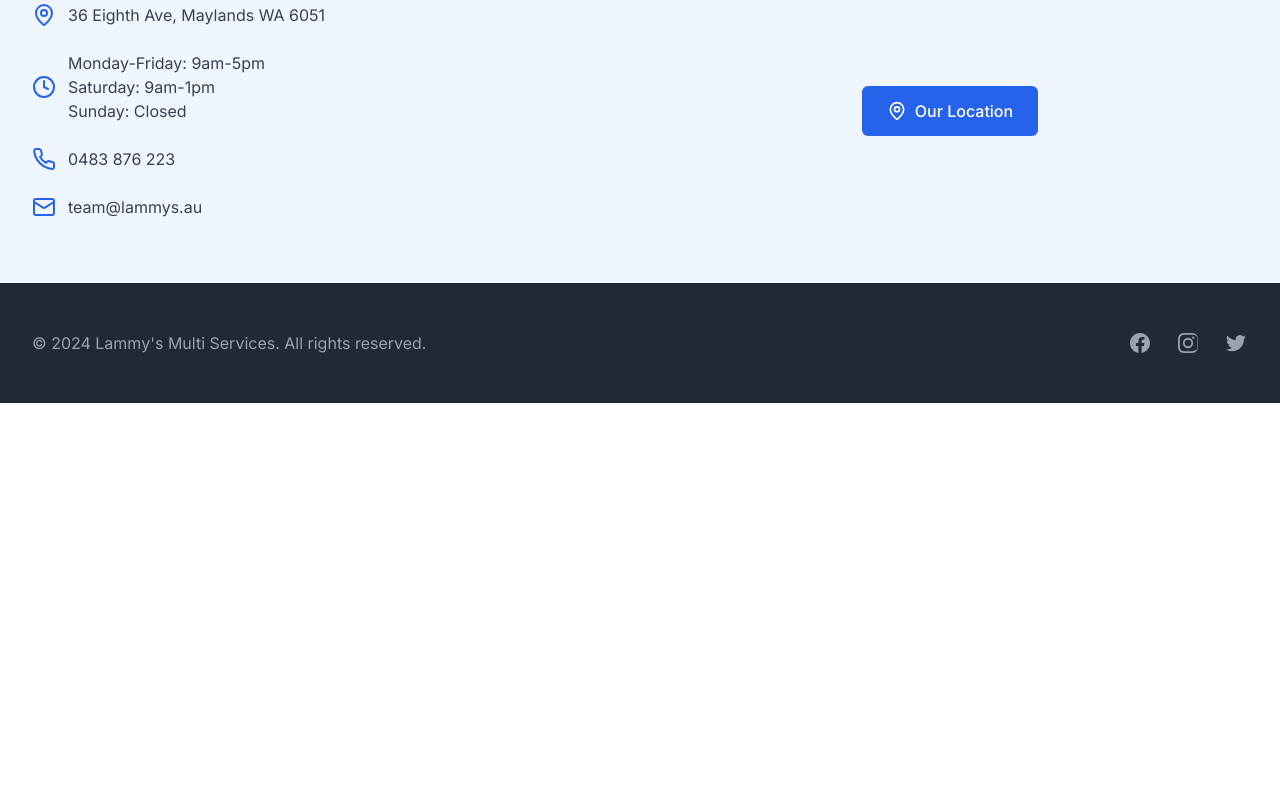
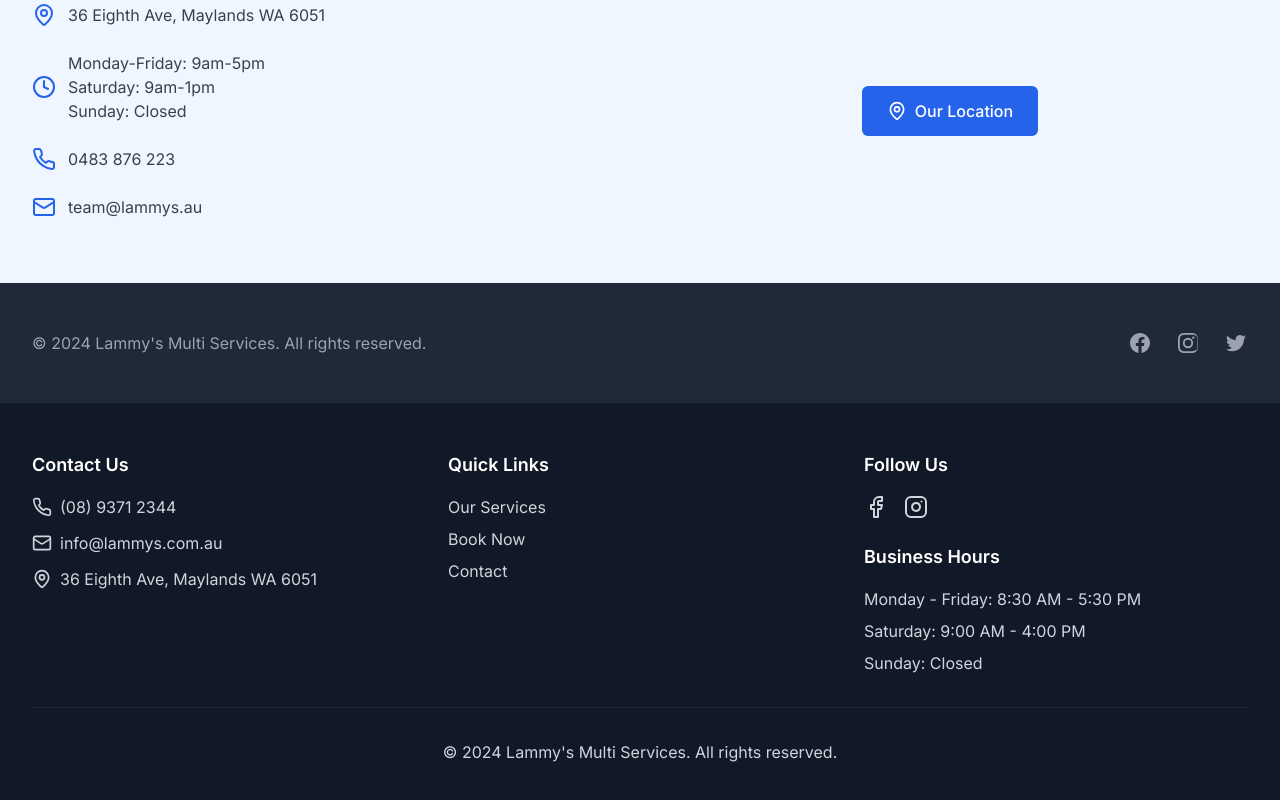
Before and after one commit to vomichibi/lammys, a Next.js app: page / in a window 1280 px wide. Shown: the part 2469-3269 px from the top of the page. Before the commit the page ends 2872 px from the top, so only its background shows below. Built offline with nearby package versions, Linux system fonts and the light colour scheme; no server answers.

Commit message:
added footer, added confirmation box at checkout

```diff
--- a/app/booking/page.tsx
+++ b/app/booking/page.tsx
@@ -1,5 +1,13 @@
 'use client';
 
 import BookingPageComponent from './booking-page';
+import Footer from '@/components/ui/Footer';
 
-export default BookingPageComponent;
+export default function BookingPage() {
+  return (
+    <>
+      <BookingPageComponent />
+      <Footer />
+    </>
+  );
+}
--- /dev/null
+++ b/app/components/Footer.tsx
@@ -0,0 +1,95 @@
+'use client';
+
+import Link from 'next/link';
+import { Facebook, Instagram, Mail, Phone, MapPin } from 'lucide-react';
+
+const Footer = () => {
+  return (
+    <footer className="bg-gray-900 text-gray-300">
+      <div className="max-w-7xl mx-auto py-12 px-4 sm:px-6 lg:px-8">
+        <div className="grid grid-cols-1 md:grid-cols-3 gap-8">
+          {/* Contact Information */}
+          <div>
+            <h3 className="text-white text-lg font-semibold mb-4">Contact Us</h3>
+            <div className="space-y-3">
+              <div className="flex items-center">
+                <Phone className="h-5 w-5 mr-2" />
+                <a href="tel:+61893712344" className="hover:text-white">
+                  (08) 9371 2344
+                </a>
+              </div>
+              <div className="flex items-center">
+                <Mail className="h-5 w-5 mr-2" />
+                <a href="mailto:info@lammys.com.au" className="hover:text-white">
+                  info@lammys.com.au
+                </a>
+              </div>
+              <div className="flex items-center">
+                <MapPin className="h-5 w-5 mr-2" />
+                <span>36 Eighth Ave, Maylands WA 6051</span>
+              </div>
+            </div>
+          </div>
+
+          {/* Quick Links */}
+          <div>
+            <h3 className="text-white text-lg font-semibold mb-4">Quick Links</h3>
+            <ul className="space-y-2">
+              <li>
+                <Link href="/services" className="hover:text-white">
+                  Our Services
+                </Link>
+              </li>
+              <li>
+                <Link href="/booking" className="hover:text-white">
+                  Book Now
+                </Link>
+              </li>
+              <li>
+                <Link href="/contact" className="hover:text-white">
+                  Contact
+                </Link>
+              </li>
+            </ul>
+          </div>
+
+          {/* Social Media & Hours */}
+          <div>
+            <h3 className="text-white text-lg font-semibold mb-4">Follow Us</h3>
+            <div className="flex space-x-4 mb-6">
+              <a
+                href="https://facebook.com"
+                target="_blank"
+                rel="noopener noreferrer"
+                className="hover:text-white"
+              >
+                <Facebook className="h-6 w-6" />
+              </a>
+              <a
+                href="https://instagram.com"
+                target="_blank"
+                rel="noopener noreferrer"
+                className="hover:text-white"
+              >
+                <Instagram className="h-6 w-6" />
+              </a>
+            </div>
+            <h3 className="text-white text-lg font-semibold mb-4">Business Hours</h3>
+            <div className="space-y-2">
+              <p>Monday - Friday: 8:30 AM - 5:30 PM</p>
+              <p>Saturday: 9:00 AM - 4:00 PM</p>
+              <p>Sunday: Closed</p>
+            </div>
+          </div>
+        </div>
+
+        {/* Copyright */}
+        <div className="border-t border-gray-800 mt-8 pt-8 text-center">
+          <p> {new Date().getFullYear()} Lammy's Multi Services. All rights reserved.</p>
+        </div>
+      </div>
+    </footer>
+  );
+}
+
+export default Footer;
--- a/app/dashboard/page.tsx
+++ b/app/dashboard/page.tsx
@@ -5,8 +5,9 @@
 import { useEffect } from 'react';
 import { LogOutIcon } from 'lucide-react';
 import { Button } from "@/components/ui/button";
+import Footer from '@/components/ui/Footer';
 
-export default function DashboardPage() {
+export default function DashboardPageComponent() {
   const { data: session, status } = useSession();
   const router = useRouter();
 
@@ -177,3 +178,12 @@
     </div>
   );
 }
+
+export default function DashboardPage() {
+  return (
+    <>
+      <DashboardPageComponent />
+      <Footer />
+    </>
+  )
+}
--- a/app/landing-page.tsx
+++ b/app/landing-page.tsx
@@ -14,11 +14,7 @@
 
   const handleBookNowClick = (e: React.MouseEvent) => {
     e.preventDefault()
-    if (session) {
-      router.push('/booking')
-    } else {
-      router.push('/register')
-    }
+    router.push('/booking')
   }
 
   return (
--- a/app/orders/page.tsx
+++ b/app/orders/page.tsx
@@ -6,8 +6,9 @@
 import { Card } from '@/components/ui/card';
 import { Button } from '@/components/ui/button';
 import { formatDistance } from 'date-fns';
+import Footer from '@/components/ui/Footer';
 
-export default function OrdersPage() {
+export default function OrdersPageComponent() {
   const { data: session } = useSession();
   const { orders, fetchUserOrders } = useOrderStore();
   const [loading, setLoading] = useState(true);
@@ -111,3 +112,12 @@
     </div>
   );
 }
+
+export default function OrdersPage() {
+  return (
+    <>
+      <OrdersPageComponent />
+      <Footer />
+    </>
+  )
+}
--- a/app/page.tsx
+++ b/app/page.tsx
@@ -1,7 +1,13 @@
 'use client'
 
-import { LandingPageComponent } from '@/app/landing-page'
+import { LandingPageComponent } from './landing-page'
+import Footer from '@/components/ui/Footer'
 
 export default function Home() {
-  return <LandingPageComponent />
+  return (
+    <>
+      <LandingPageComponent />
+      <Footer />
+    </>
+  )
 }
--- a/app/services/alterations/page.tsx
+++ b/app/services/alterations/page.tsx
@@ -3,8 +3,9 @@
 import { Button } from "@/components/ui/button"
 import Link from "next/link"
 import { Scissors, Ruler, Clock, Medal, Tag, ArrowLeft } from 'lucide-react'
+import Footer from '@/components/ui/Footer'
 
-const AlterationsPage = () => {
+const AlterationsPageComponent = () => {
   const services = [
     {
       icon: <Scissors className="w-6 h-6" />,
@@ -156,4 +157,11 @@
   )
 }
 
-export default AlterationsPage
+export default function AlterationsPage() {
+  return (
+    <>
+      <AlterationsPageComponent />
+      <Footer />
+    </>
+  )
+}
--- a/app/services/dry-cleaning/page.tsx
+++ b/app/services/dry-cleaning/page.tsx
@@ -3,8 +3,9 @@
 import { Button } from "@/components/ui/button"
 import Link from "next/link"
 import { Shirt, Clock, Ban, ThumbsUp, Sparkles, ArrowLeft } from 'lucide-react'
+import Footer from '@/components/ui/Footer'
 
-const DryCleaningPage = () => {
+const DryCleaningPageComponent = () => {
   const services = [
     {
       icon: <Shirt className="w-6 h-6" />,
@@ -118,4 +119,11 @@
   )
 }
 
-export default DryCleaningPage
+export default function DryCleaningPage() {
+  return (
+    <>
+      <DryCleaningPageComponent />
+      <Footer />
+    </>
+  )
+}
--- a/app/services/page.tsx
+++ b/app/services/page.tsx
@@ -1,7 +1,13 @@
 'use client'
 
 import { ServicesPageComponent } from './services-page'
+import Footer from '@/components/ui/Footer'
 
 export default function ServicesPage() {
-  return <ServicesPageComponent />
+  return (
+    <>
+      <ServicesPageComponent />
+      <Footer />
+    </>
+  )
 }
--- /dev/null
+++ b/components/ui/Footer.tsx
@@ -0,0 +1,95 @@
+'use client';
+
+import Link from 'next/link';
+import { Facebook, Instagram, Mail, Phone, MapPin } from 'lucide-react';
+
+const Footer = () => {
+  return (
+    <footer className="bg-gray-900 text-gray-300">
+      <div className="max-w-7xl mx-auto py-12 px-4 sm:px-6 lg:px-8">
+        <div className="grid grid-cols-1 md:grid-cols-3 gap-8">
+          {/* Contact Information */}
+          <div>
+            <h3 className="text-white text-lg font-semibold mb-4">Contact Us</h3>
+            <div className="space-y-3">
+              <div className="flex items-center">
+                <Phone className="h-5 w-5 mr-2" />
+                <a href="tel:+61893712344" className="hover:text-white">
+                  (08) 9371 2344
+                </a>
+              </div>
+              <div className="flex items-center">
+                <Mail className="h-5 w-5 mr-2" />
+                <a href="mailto:info@lammys.com.au" className="hover:text-white">
+                  info@lammys.com.au
+                </a>
+              </div>
+              <div className="flex items-center">
+                <MapPin className="h-5 w-5 mr-2" />
+                <span>36 Eighth Ave, Maylands WA 6051</span>
+              </div>
+            </div>
+          </div>
+
+          {/* Quick Links */}
+          <div>
+            <h3 className="text-white text-lg font-semibold mb-4">Quick Links</h3>
+            <ul className="space-y-2">
+              <li>
+                <Link href="/services" className="hover:text-white">
+                  Our Services
+                </Link>
+              </li>
+              <li>
+                <Link href="/booking" className="hover:text-white">
+                  Book Now
+                </Link>
+              </li>
+              <li>
+                <Link href="/contact" className="hover:text-white">
+                  Contact
+                </Link>
+              </li>
+            </ul>
+          </div>
+
+          {/* Social Media & Hours */}
+          <div>
+            <h3 className="text-white text-lg font-semibold mb-4">Follow Us</h3>
+            <div className="flex space-x-4 mb-6">
+              <a
+                href="https://facebook.com"
+                target="_blank"
+                rel="noopener noreferrer"
+                className="hover:text-white"
+              >
+                <Facebook className="h-6 w-6" />
+              </a>
+              <a
+                href="https://instagram.com"
+                target="_blank"
+                rel="noopener noreferrer"
+                className="hover:text-white"
+              >
+                <Instagram className="h-6 w-6" />
+              </a>
+            </div>
+            <h3 className="text-white text-lg font-semibold mb-4">Business Hours</h3>
+            <div className="space-y-2">
+              <p>Monday - Friday: 8:30 AM - 5:30 PM</p>
+              <p>Saturday: 9:00 AM - 4:00 PM</p>
+              <p>Sunday: Closed</p>
+            </div>
+          </div>
+        </div>
+
+        {/* Copyright */}
+        <div className="border-t border-gray-800 mt-8 pt-8 text-center">
+          <p>© {new Date().getFullYear()} Lammy's Multi Services. All rights reserved.</p>
+        </div>
+      </div>
+    </footer>
+  );
+}
+
+export default Footer;
```
Also changed, not shown: app/booking/booking-page.tsx (+73 -62 lines).
